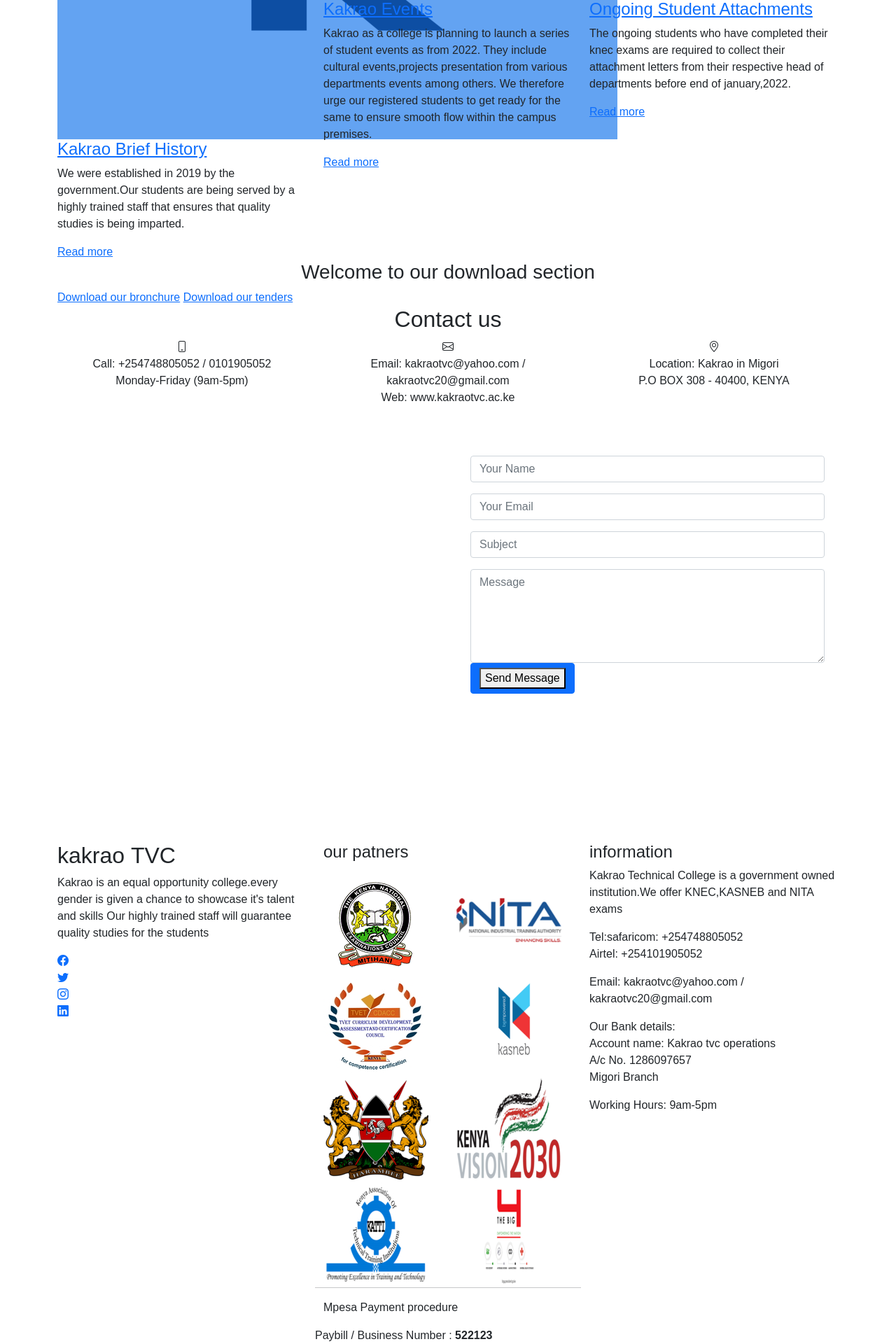
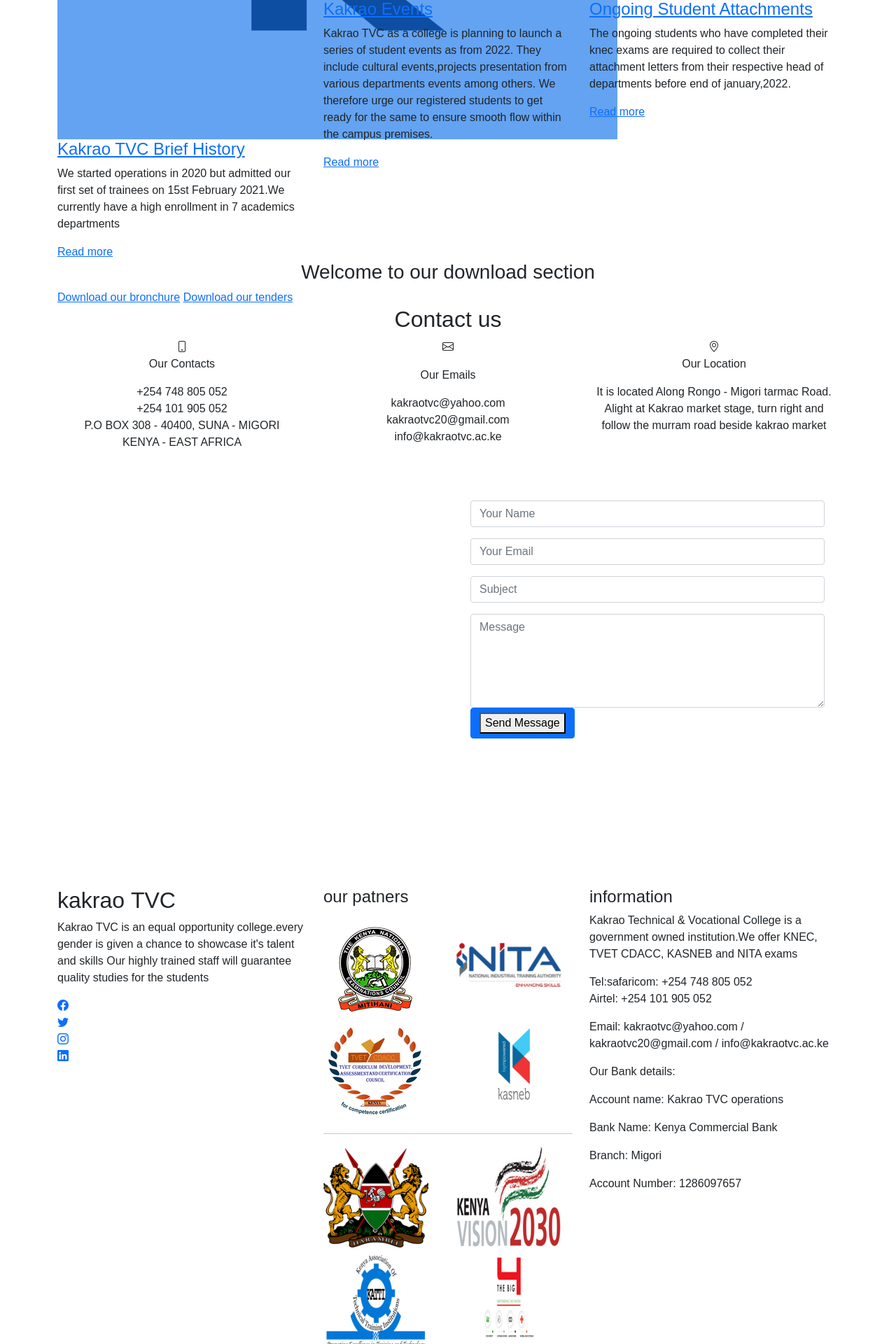
Before and after one commit to Mwita-Alex/newkakrao, a Django app: page / in a window 1280 px wide. Shown: the part 2449-4369 px from the top of the page at 70% size. Run offline with Django 4.2, Linux system fonts and the light colour scheme; style sheets or scripts are compiled from the project's sources; some libraries are stand-ins or nearby versions.

Commit message:
updated footer

```diff
--- a/pages/templates/pages/home.html
+++ b/pages/templates/pages/home.html
@@ -2,10 +2,18 @@
 <html lang="en">
 {% load static %}
 <head>
+  <style>
+    .redd{
+   color: brown;
+    }
+    .bluee{
+      color: blue;
+    }
+  </style>
   <meta charset="utf-8">
   <meta content="width=device-width, initial-scale=1.0" name="viewport">
 
-  <title>Kakrao Technical college</title>
+  <title>Kakrao Technical and Vocational College</title>
   <meta content="Kakrao Technical College- We are one of the best TVET (Technical and Vocational College) in Kenya.
   We offers Engineering courses, Business Courses,Fashion and designs Courses,Plumbing,IT and other various courses
   .We have enough resources to train our trainees" name="description">
@@ -260,7 +268,7 @@
 
                 <ul>
                   <li>
-                    <i class="bi bi-check"></i> Department of Electrical and Electronics ENgineering
+                    <i class="bi bi-check"></i> Department of Electrical and Electronics Engineering
                   </li>
                   <li>
                     <i class="bi bi-check"></i> Department of Mechanical and Automotive Engineering
@@ -316,11 +324,11 @@
                   <a class="services-icon" href="#">
                     <i class="bi bi-card-checklist"></i>
                   </a>
-                  <h4>Kakrao twitter and facebook pages</h4>
+                  <h4>Kakrao TVC twitter and facebook pages</h4>
                   <p>
-                    Technical colleges are alternative
-                     to land thejobs that's why we encourage our young
-                     people to join kakrao technical welcome all
+                    Technical colleges are alternative routes
+                     to landing jobs  and that's why we encourage our young
+                     people to join Kakrao TVC.
                   </p>
                 </div>
               </div>
@@ -474,7 +482,7 @@
                 <div class="add-actions text-center">
                   <div class="project-dec">
                     <a class="portfolio-lightbox" data-gallery="myGallery" href="assets/img/blog/farm.jpg">
-                      <h4>Kakrao Technical</h4>
+                      <h4>Kakrao TVC</h4>
                       <span>Welcome</span>
                     </a>
                   </div>
@@ -518,11 +526,11 @@
 
                 <div class="blog-text">
                   <h4>
-                    <a href="">Kakrao Brief History</a>
+                    <a href="">Kakrao TVC Brief History</a>
                   </h4>
                   <p>
-                    We were established in 2019 by the government.Our students are being served by a highly trained staff that
-                    ensures that quality studies is being imparted.
+                    We started operations in 2020 but admitted our first set of trainees on 15st February 2021.We currently have a high enrollment in 7 academics departments
+
                   </p>
                 </div>
                 <span>
@@ -546,7 +554,7 @@
                     <a href="">Kakrao Events</a>
                   </h4>
                   <p>
-                    Kakrao as a college is planning to launch a series of student events as from 2022.
+                    Kakrao TVC as a college is planning to launch a series of student events as from 2022.
                     They include cultural events,projects presentation from various departments events among others.
                     We therefore urge our registered students to get ready for the same to ensure smooth flow within the campus premises.
 
@@ -632,10 +640,16 @@
               <div class="contact-icon text-center">
                 <div class="single-icon">
                   <i class="bi bi-phone"></i>
-                  <p>
-                    Call: +254748805052 / 0101905052<br>
-                    <span>Monday-Friday (9am-5pm)</span>
-                  </p>
+                  <p><span>Our Contacts</span></p>
+                  <ul>
+                    <li>+254 748 805 052</li>
+                    <li>+254 101 905 052</li>
+                    <li>P.O BOX 308 - 40400, SUNA - MIGORI</li>
+                    <li>KENYA - EAST AFRICA</li>
+                  </ul>
+
+
+
                 </div>
               </div>
             </div>
@@ -645,8 +659,15 @@
                 <div class="single-icon">
                   <i class="bi bi-envelope"></i>
                   <p>
-                    Email: kakraotvc@yahoo.com / kakraotvc20@gmail.com <br>
-                    <span>Web: www.kakraotvc.ac.ke</span>
+                    <p><span>Our Emails</span></p>
+                    <ul>
+                      <li>kakraotvc@yahoo.com</li>
+                      <li>kakraotvc20@gmail.com </li>
+                      <li>info@kakraotvc.ac.ke</li>
+                    </ul>
+
+
+
                   </p>
                 </div>
               </div>
@@ -656,10 +677,12 @@
               <div class="contact-icon text-center">
                 <div class="single-icon">
                   <i class="bi bi-geo-alt"></i>
-                  <p>
-                    Location: Kakrao in Migori<br>
-                    <span>P.O BOX 308 - 40400, KENYA</span>
-                  </p>
+                  <p><span>Our Location</span></p>
+
+                  <p>It is located Along Rongo - Migori tarmac Road. Alight at Kakrao market
+                     stage, turn right and follow the murram road beside kakrao market</p>
+
+
                 </div>
               </div>
             </div>
@@ -731,7 +754,7 @@
                   <h2><span>kakrao&#160</span>TVC</h2>
                 </div>
 
-                <p>Kakrao is an equal opportunity college.every gender is given a chance to showcase it's talent and skills
+                <p>Kakrao TVC is an equal opportunity college.every gender is given a chance to showcase it's talent and skills
                   Our highly trained staff will guarantee quality studies for the students
                 </p>
                 <div class="footer-icons">
@@ -779,6 +802,7 @@
                     </div>
 
                   </div>
+               <hr>
                   <div class="row">
                     <div class="col">
                       <img src="{% static 'pages/assets/img/governn.png' %}" class="rounded">
@@ -803,10 +827,10 @@
                         <p>Paybill / Business Number : <b>522123</b></p>
                       </li>
                       <li>
-                        Account Number: <b>57803K+Student First Name+ADMISSION NUMBER</b>
+                        Account Number: <b>57803K+<span class="redd">StudentFirstName</span>+<span class="bluee">ADMISSION NUMBER</span></b>
                       </li>
                       <li>
-                       <p>Example : 57803Kjohn0430</p>
+                       Example : <b>57803K<span class="redd">john</span><span class="bluee">0430</span></b>
                       </li>
 
                     </ul>
@@ -824,13 +848,17 @@
               <div class="footer-head">
                 <h4>information</h4>
                 <p>
-                  Kakrao Technical College is a government owned institution.We offer KNEC,KASNEB and NITA exams
+                  Kakrao Technical  & Vocational College is a government owned institution.We offer KNEC, TVET CDACC, KASNEB and NITA exams
                 </p>
                 <div class="footer-contacts">
-                  <p><span>Tel:</span>safaricom: +254748805052</br>Airtel: +254101905052</p>
-                  <p><span>Email:</span> kakraotvc@yahoo.com / kakraotvc20@gmail.com</p>
-                  <p><span>Our Bank details:</span></br>Account name: Kakrao tvc operations </br>A/c No. 1286097657</br>Migori Branch</p>
-                  <p><span>Working Hours:</span> 9am-5pm</p>
+                  <p><span>Tel:</span>safaricom: +254 748 805 052</br>Airtel: +254 101 905 052</p>
+                  <p><span>Email:</span> kakraotvc@yahoo.com / kakraotvc20@gmail.com / info@kakraotvc.ac.ke</p>
+                  <p><span>Our Bank details:</span></br></p>
+                  <p>Account name: Kakrao TVC operations</p>
+                  <p>Bank Name: Kenya Commercial Bank</p>
+                  <p>Branch: Migori</p>
+                 <p>Account Number: 1286097657</p>
+
                 </div>
               </div>
             </div>
```
